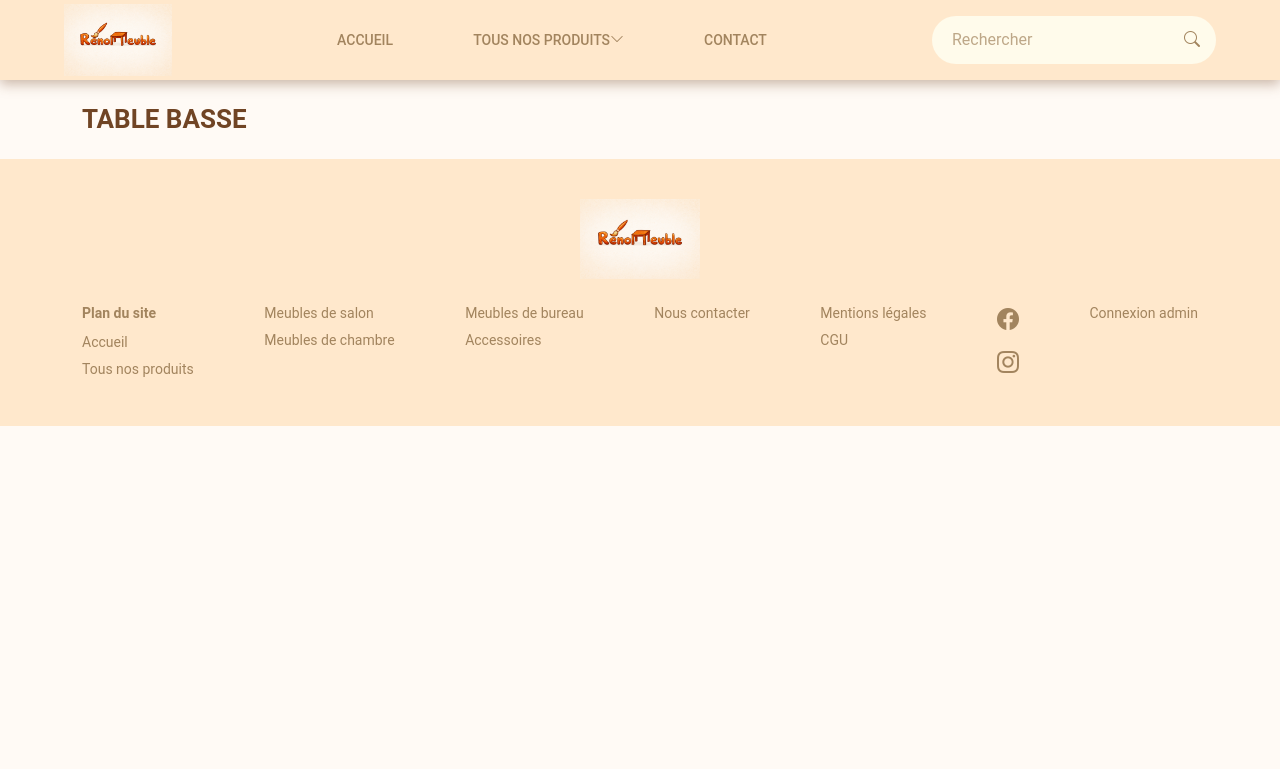
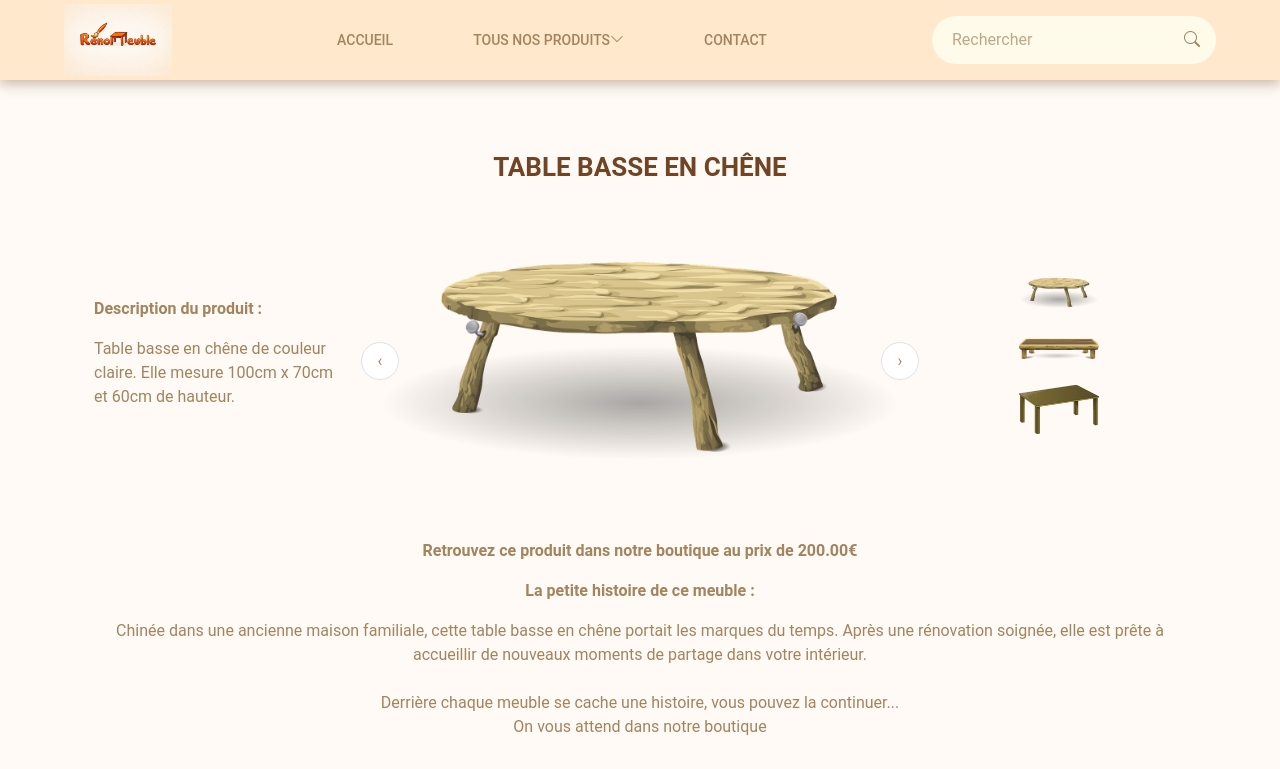
Before and after one commit to AngieGit09/liard-angelique-preparation-examen-tp-dwwm-, a React app in the folder frontend/: page /produit/1 in a window 1280 px wide. Shown: the top 769 px of the page. Built offline with nearby package versions, Linux system fonts and the light colour scheme; the HTML template or start-up script is replaced by a standard one.

Commit message:
création de la page ProductDetail

```diff
--- a/frontend/src/pages/ProductDetail.jsx
+++ b/frontend/src/pages/ProductDetail.jsx
@@ -1,5 +1,126 @@
+import { Link, useLocation } from "react-router-dom";
+import { useState } from "react";
+
 function ProductDetail() {
-  return <h1>Table basse</h1>;
+  const location = useLocation();
+
+  // fallback si on arrive directement sur la page produit
+  const categorySlug =
+    location.state && location.state.categorySlug
+      ? location.state.categorySlug
+      : "salon";
+
+  const price = 200;
+
+  const images = [
+    "/images/table_basse.png",
+    "/images/table-basse.png",
+    "/images/table.png",
+    "/images/table_basse.png",
+  ];
+
+  const [currentIndex, setCurrentIndex] = useState(0);
+
+  const nextImage = () => {
+    setCurrentIndex((prev) => (prev + 1) % images.length);
+  };
+
+  const prevImage = () => {
+    setCurrentIndex((prev) => (prev === 0 ? images.length - 1 : prev - 1));
+  };
+
+  const thumbnails = [];
+  for (let i = 0; i < 3; i++) {
+    thumbnails.push(images[(currentIndex + i) % images.length]);
+  }
+
+  return (
+    <section className="container py-5">
+      <h1 className="text-center mb-5">Table basse en chêne</h1>
+
+      <div className="row align-items-center">
+        <div className="col-md-3">
+          <p className="fw-bold">Description du produit :</p>
+          <p>
+            Table basse en chêne de couleur claire. Elle mesure 100cm x 70cm et
+            60cm de hauteur.
+          </p>
+        </div>
+
+        <div className="col-md-6 text-center position-relative">
+          <button
+            onClick={prevImage}
+            className="position-absolute top-50 start-0 translate-middle-y border rounded-circle bg-white"
+            style={{
+              width: "38px",
+              height: "38px",
+              color: "var(--bs-primary)",
+            }}
+          >
+            ‹
+          </button>
+
+          <img
+            src={images[currentIndex]}
+            alt="produit"
+            className="img-fluid"
+            style={{ maxHeight: "260px", objectFit: "contain" }}
+          />
+
+          <button
+            onClick={nextImage}
+            className="position-absolute top-50 end-0 translate-middle-y border rounded-circle bg-white"
+            style={{
+              width: "38px",
+              height: "38px",
+              color: "var(--bs-primary)",
+            }}
+          >
+            ›
+          </button>
+        </div>
+
+        <div className="col-md-3 d-flex flex-column align-items-center">
+          {thumbnails.map((img, index) => (
+            <img
+              key={index}
+              src={img}
+              alt="miniature"
+              className="img-fluid mb-3"
+              style={{ width: "80px", cursor: "pointer" }}
+              onClick={() =>
+                setCurrentIndex((currentIndex + index) % images.length)
+              }
+            />
+          ))}
+        </div>
+      </div>
+
+      <div className="text-center mt-5">
+        <p className="fw-semibold">
+          Retrouvez ce produit dans notre boutique au prix de {price.toFixed(2)}
+          €
+        </p>
+        <p className="fw-bold">La petite histoire de ce meuble :</p>
+        <p>
+          Chinée dans une ancienne maison familiale, cette table basse en chêne
+          portait les marques du temps. Après une rénovation soignée, elle est
+          prête à accueillir de nouveaux moments de partage dans votre
+          intérieur.
+        </p>
+        <p className="mt-4">
+          Derrière chaque meuble se cache une histoire, vous pouvez la
+          continuer... <br /> On vous attend dans notre boutique
+        </p>
+        <Link
+          to={`/categorie/${categorySlug}`}
+          className="btn btn-primary text-uppercase px-5 py-3 mt-3 rounded-pill"
+        >
+          Retour
+        </Link>
+      </div>
+    </section>
+  );
 }
 
 export default ProductDetail;
```
Also changed, not shown: frontend/public/images/table.png (renamed from frontend/public/images/table-23627_1280.png).
